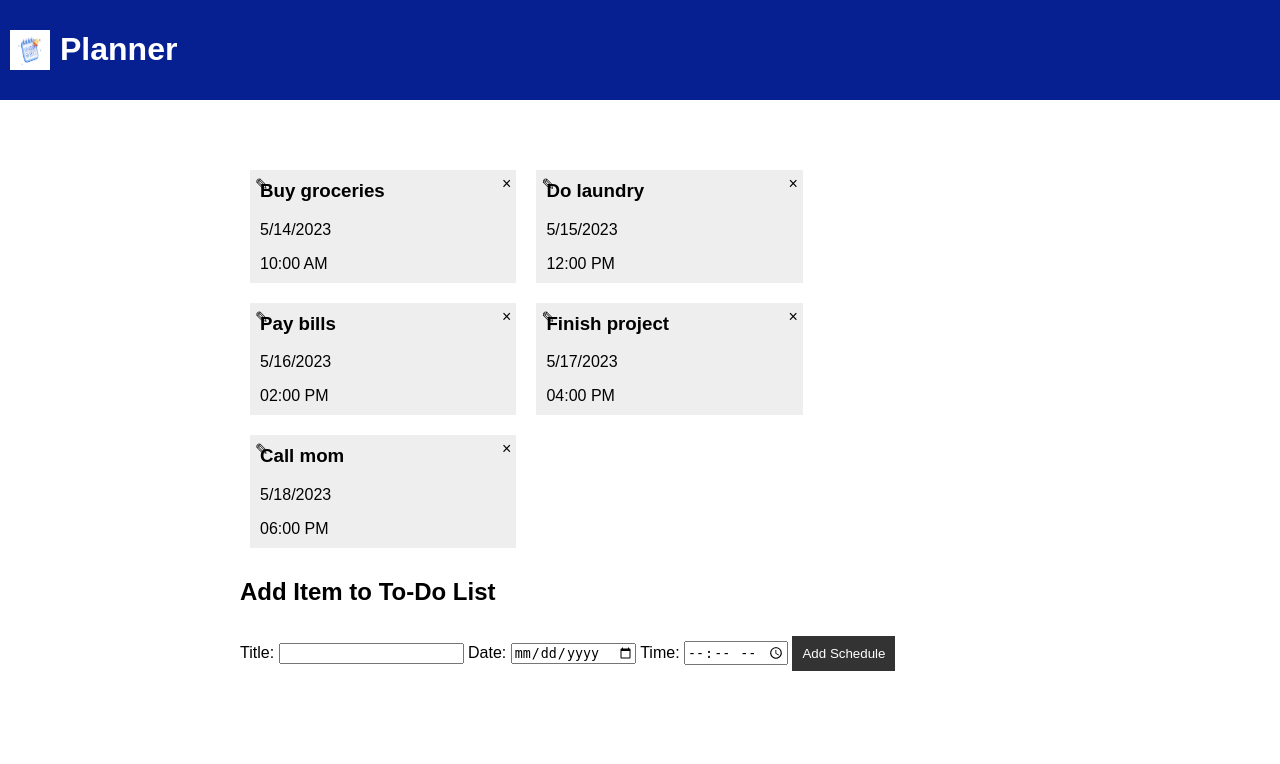
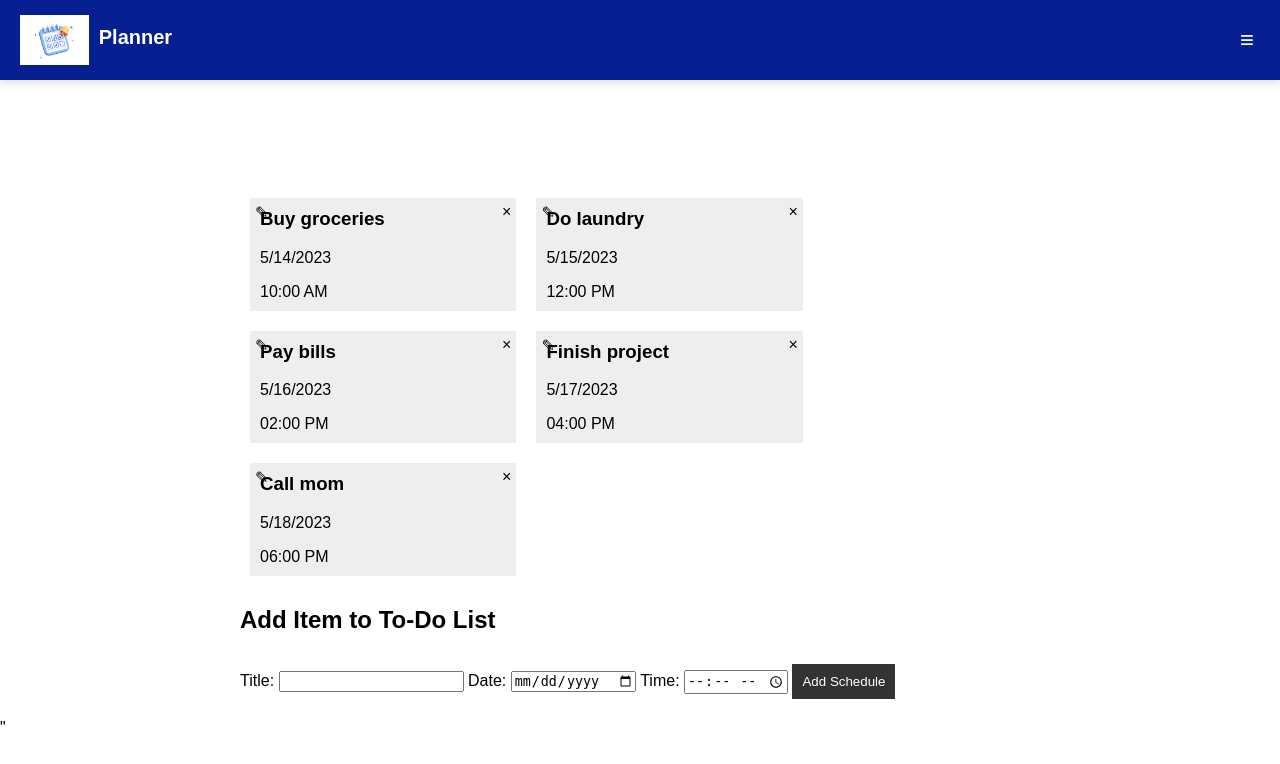
Before and after one commit to pyfiadonkor1/CampusCare365, a Flask app: page /planner in a window 1280 px wide. Shown: the top 764 px of the page. Run offline with Flask 3, Linux system fonts and the light colour scheme; a user stored in the database is signed in.

Commit message:
Changed header across all pages to enhace the pages

```diff
--- a/app.py
+++ b/app.py
@@ -54,13 +54,15 @@ else:
 
 
 
-
 @app.route("/")
 def index():
     return render_template('index.html')
 
 @app.route("/home")
 def home():
+    global firstname
+    if firstname:
+        return render_template('home.html', firstname=firstname)
     if 'email' not in session:
         return redirect('/signup-login')
     user = session['username']
@@ -83,7 +85,26 @@ def mealmate():
         return redirect('/signup-login')
     return render_template("meal.html")
 
-@app.route("/team",methods=["GET", "POST"])
+
+
+
+@app.route('/create_plan', methods=["GET","POST"])
+def create():
+
+    if 'email' not in session:
+        return redirect('/signup-login')
+    return render_template("create_plan.html")
+
+
+
+@app.route('/mealplan_generator', methods=["GET","POST"])
+def generate_meal_plan():
+
+    if 'email' not in session:
+        return redirect('/signup-login')
+    return render_template("mealplan_generator.html")
+
+@app.route("/team")
 def ourteam():
     if 'email' not in session:
         return redirect('/signup-login')
@@ -149,7 +170,6 @@ def get_info():
         else:
             flash("Invalid email or password", "error")
             return redirect('/signup-login')
-
 
 
 @app.route('/about')
@@ -249,13 +269,6 @@ if __name__ == "__main__":
 
 
 
-@app.route('/mealplan_generator', methods=["GET","POST"])
-def generate_meal_plan():
-
-    if 'email' not in session:
-        return redirect('/signup-login')
-    return render_template("mealplan_generator.html")
-
 
      #url1 = "https://api.spoonacular.com/mealplanner/generate?timeFrame=day"
     #url = f'https://api.spoonacular.com/mealplanner/generate?timeFrame=day?diet={diet}'
--- a/templates/home.html
+++ b/templates/home.html
@@ -81,9 +81,9 @@
 		</div>
 		<div class="footerNav">
 			<ul>
-				<li><a href="/team">About Us</a></li>
+				<li><a href="">About Us</a></li>
 				<li><a href="">Contact Us</a></li>
-				<li><a href="">Our Team</a></li>
+				<li><a href="/team">Our Team</a></li>
 			</ul>
 		</div>
 		<div class="footerBottom">
--- a/templates/planner.html
+++ b/templates/planner.html
@@ -6,10 +6,25 @@
 </head>
 <body>
   <div id="planner-page" class="background-image"></div>
+
 <header>
-    <div class="logo-container">
-      <img src="static/pictures/plan-removebg-preview (1).png" alt="FitZone Logo" class="logo">
-    <h1>Planner</h1>
+  <div class="dropdown">
+      <button class="dropdown-btn">&#8801;</button>
+      <div class="dropdown-menu">
+      <a href="/home">Home</a>
+      <hr>
+      <a href="/meal-mate">Meal Mate</a>
+      <hr>
+      <a href="#">Profile</a>
+
+      </div>
+  </div>
+  <div class="logo">
+      <img src="static/pictures/plan-removebg-preview (1).png" alt="Meal Mate Logo">
+      <div class="logo-text">
+      <div class="logo-name">Planner</div>
+      </div>
+  </div>
 </header>
 
 <div class="container">
@@ -43,5 +58,6 @@
 </div>
 
   <script src="static/script/planner.js"></script>
+  <script src="static/script/meal.js"></script>"
 </body>
 </html>
--- a/templates/static/css/planner.css
+++ b/templates/static/css/planner.css
@@ -4,21 +4,109 @@ body {
     font-family: Arial, sans-serif;
   }
 
-  .background-image {
-    background-image: url("static/pictures/istockphoto-1194395223-612x612.jpg");
-    background-size: cover;
+  header {
+    background-color: #062092;
+    box-shadow: 0 4px 8px rgba(0, 0, 0, 0.1);
+    height: 80px;
+    position: fixed;
+    top: 0;
+    left: 0;
+    right: 0;
+    z-index: 9999;
+    display: flex;
+    align-items: center;
+    flex-direction: row-reverse;
+    justify-content: space-between;
     }
 
-
-  header {
-    background-color: #062092;
-    color: #fff;
-    text-align: center;
-    padding: 10px;
-    justify-content: space-between;
-    align-items: center;
+    .dropdown {
+    padding-left: 20px;
     }
 
+    .dropdown-btn {
+    background-color: transparent;
+    border: none;
+    font-size: 24px;
+    color: white;
+    cursor: pointer;
+    margin-right: 20px;
+    }
+
+    .navbar a{
+      color: white;
+      font-size: 20px;
+      text-decoration: none;
+      margin: 0 10px;
+    }
+    .navbar a:hover{
+      color: aqua;
+    }
+    .dropdown-menu {
+    display: none;
+    position: absolute;
+    top: 100%;
+    right: 20px;
+    width: 200px;
+    padding: 10px;
+    border-radius: 5px;
+    background-color: whitesmoke;
+    opacity: 0.9;
+    z-index: 999;
+    }
+
+    .dropdown-menu a {
+    display: block;
+    margin-bottom: 10px;
+    font-size: 16px;
+    font-weight: bold;
+    color: black;
+    text-decoration: none;
+    }
+
+    .dropdown-menu hr {
+    margin: 5px 0;
+    border: none;
+    border-top: 1px solid black;
+    }
+
+    .dropdown-menu a:hover {
+    color: #062092;
+    }
+
+    .dropdown-menu.show {
+    display: block;
+    }
+
+    .logo {
+      display: flex;
+      align-items: center;
+      margin-left: 20px;
+      }
+
+      .logo img {
+      height: 50px;
+      margin-right: 10px;
+      }
+
+      .logo-text {
+      display: flex;
+      flex-direction: column;
+      justify-content: center;
+      font-size: 20px;
+      font-weight: bold;
+      color: white;
+      }
+
+      .logo-name {
+      margin-bottom: 5px;
+      }
+
+      .logo-slogan {
+      font-size: 16px;
+      font-weight: normal;
+      font-style: italic;
+      color: white;
+      }
   .logo-container {
     display: flex;
     align-items: center;
@@ -34,6 +122,7 @@ body {
   max-width: 800px;
   margin: 0 auto;
   padding: 20px;
+  margin-top: 10%;
 }
 
 .loader {
```
Also changed, not shown: templates/meal.html (+8 -3 lines), templates/static/css/meal.css (+13 -1 lines), campuscaredb.db. Lines whose indentation alone changed are shown as unchanged.
